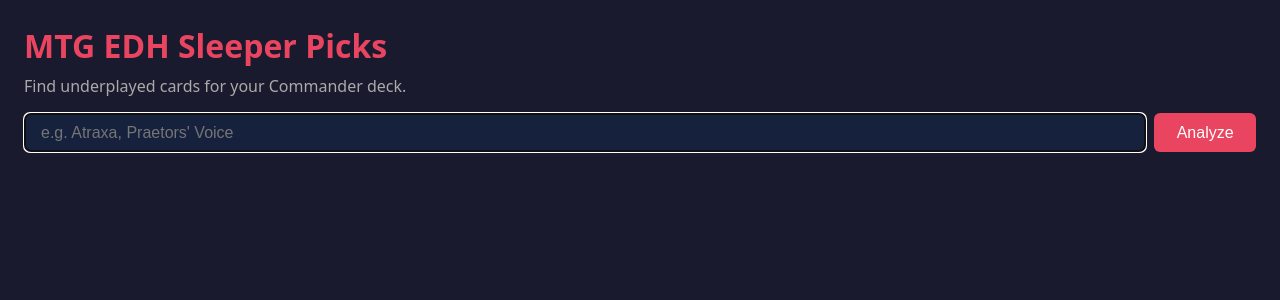
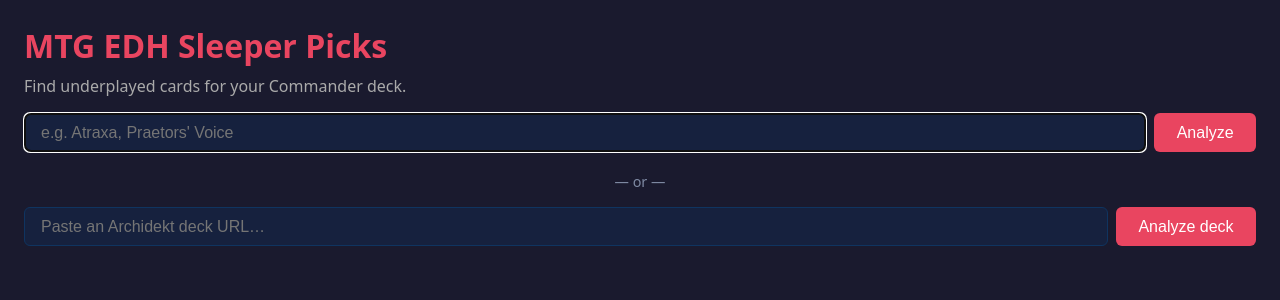
Before and after one commit to RG-Sazabi/mtg_edh_sleeper_picks, a Flask app: page / in a window 1280 px wide. Shown: the part 53-353 px from the top of the page. Run offline with Flask 3, Linux system fonts and the light colour scheme; data that the repository does not hold is empty.

Commit message:
feat: add Archidekt deck-URL input to landing page - task 3 of 4
Co-Authored-By: Claude Opus 4.8 <noreply@anthropic.com>

```diff
--- a/static/css/style.css
+++ b/static/css/style.css
@@ -143,6 +143,25 @@ button[type="submit"]:hover { background: #c73652; }
   border-radius: 3px;
   padding: 0.05rem 0.35rem;
   font-size: 0.78rem;
+}
+
+/* ── Archidekt deck-URL input (issue #33) ── */
+.or-divider {
+  text-align: center;
+  color: #7f8aa3;
+  margin: 1.25rem 0 0.25rem;
+  font-size: 0.9rem;
+}
+
+.archidekt-form input[type="url"] {
+  flex: 1;
+  min-width: 280px;
+  padding: 0.6rem 1rem;
+  border-radius: 6px;
+  border: 1px solid #0f3460;
+  background: #16213e;
+  color: #e0e0e0;
+  font-size: 1rem;
 }
 
 /* ── Controls bar ── */
--- a/templates/index.html
+++ b/templates/index.html
@@ -23,6 +23,12 @@
 <p id="autocomplete-hint" class="autocomplete-hint" hidden>
   Press <kbd>Tab</kbd> to complete: <span id="autocomplete-top"></span>
 </p>
+<p class="or-divider">— or —</p>
+<form method="POST" action="{{ url_for('index') }}" class="archidekt-form">
+  <input type="url" name="archidekt_url" id="archidekt-input"
+         placeholder="Paste an Archidekt deck URL…" autocomplete="off">
+  <button type="submit">Analyze deck</button>
+</form>
 {% endblock %}
 {% block scripts %}
 <script src="{{ url_for('static', filename='js/autocomplete.js') }}"></script>
```
